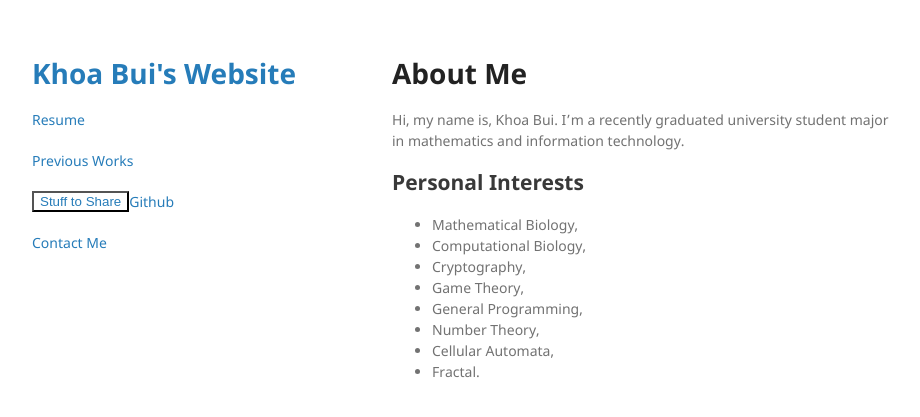
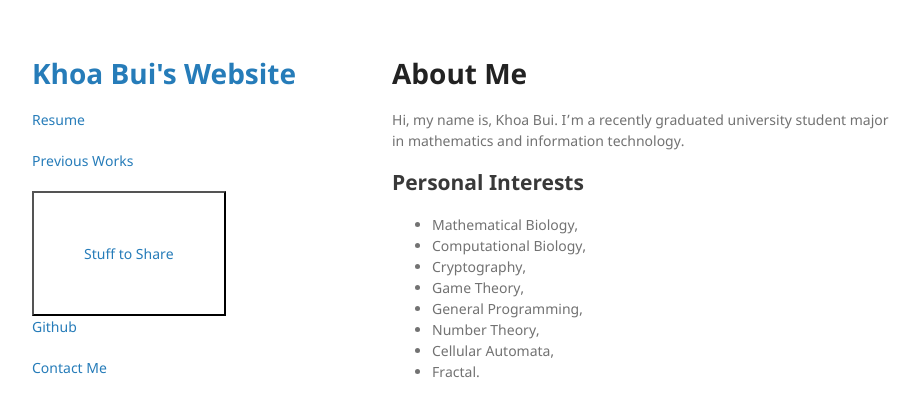
Before and after one commit to khoabuiv/khoabuiv.github.io, a Jekyll site: the page built from index.md, in a window 1280 px wide. Shown: the top 417 px of the page, without its empty margins (178-1098 px from the left). Built offline with Jekyll 4.4.1, drawn with Linux system fonts in a browser that asks for light colours; our own code applies the rules of GitHub Pages for plain Markdown files.

Commit message:
Update jekyll-theme-minimal.scss

```diff
--- a/_sass/jekyll-theme-minimal.scss
+++ b/_sass/jekyll-theme-minimal.scss
@@ -132,7 +132,9 @@ header .dropbtn {
   display:inline;
   position: static;
   -webkit-font-smoothing:subpixel-antialiased;
-  float: left;
+  font: 14px/1.5 "Noto Sans", "Helvetica Neue", Helvetica, Arial, sans-serif;
+  font-weight:400;
+  padding:50px;
 }
 
 header .dropdown {
```
